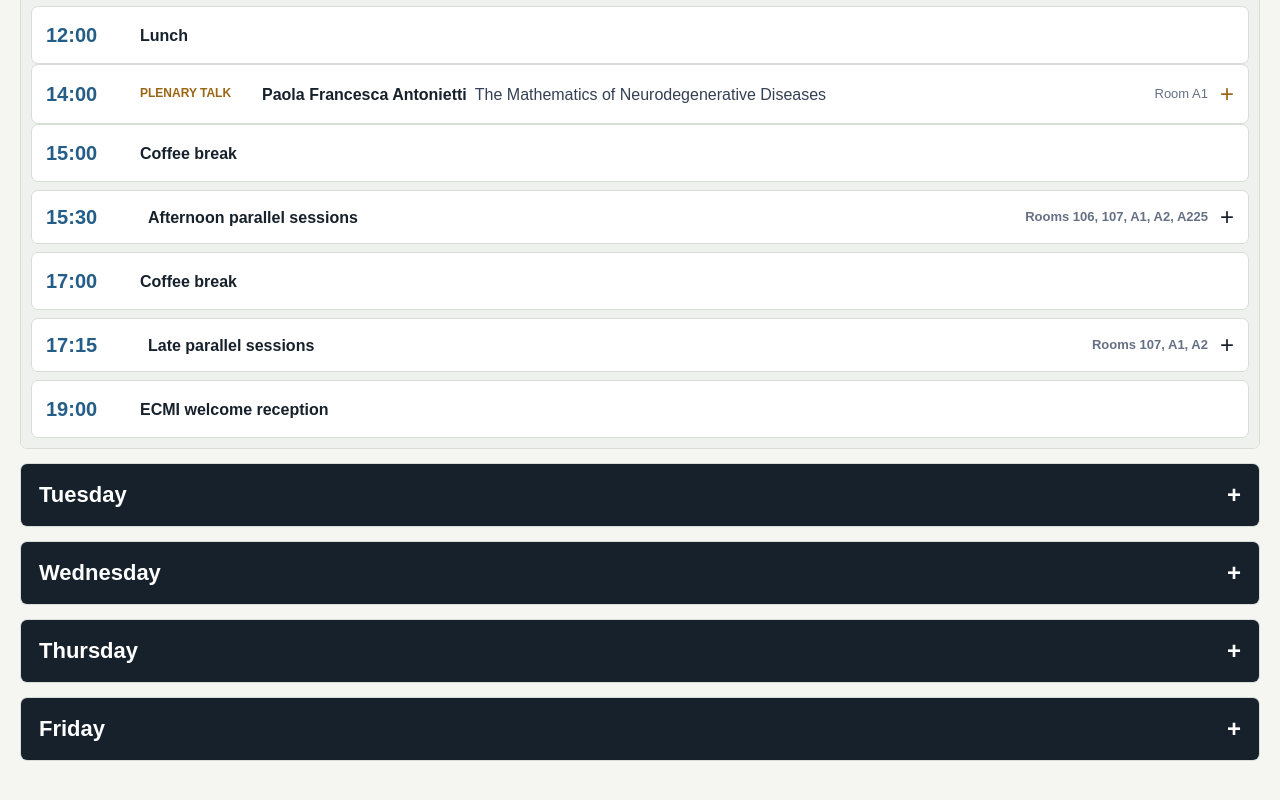
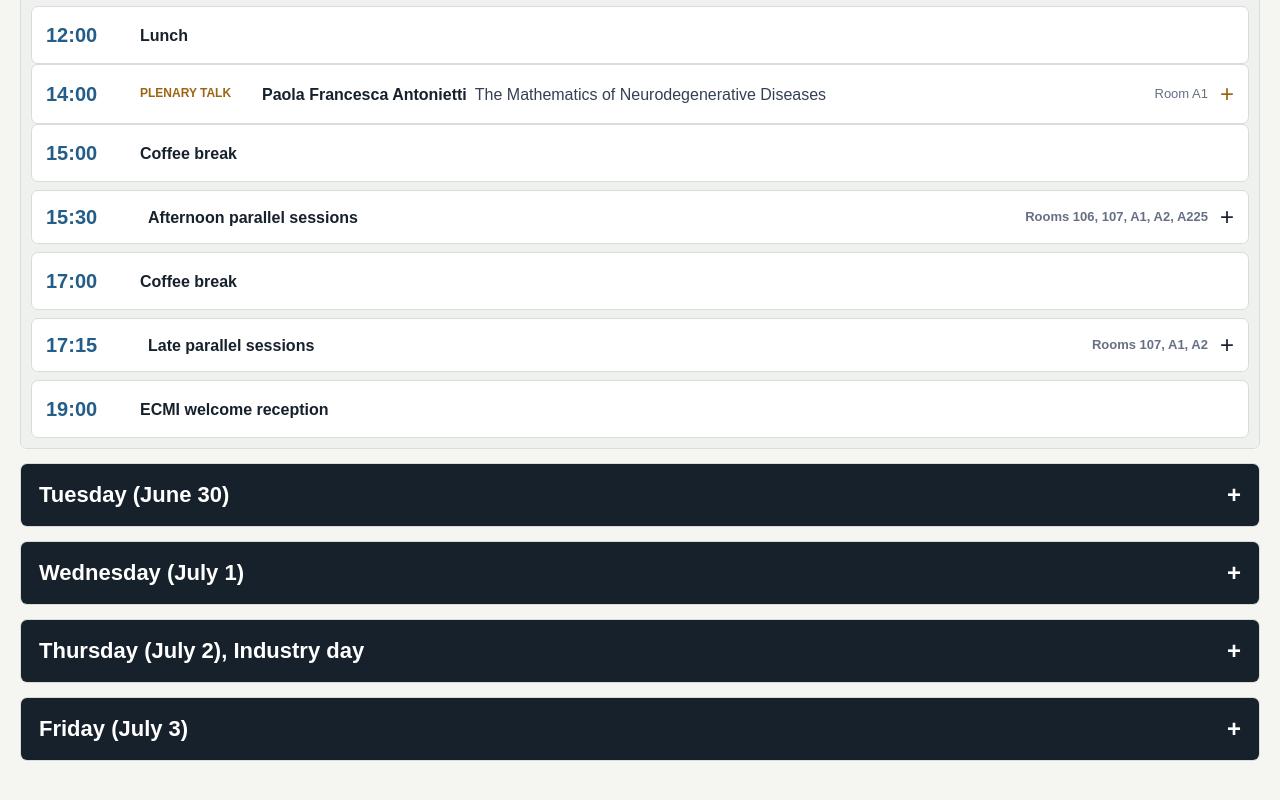
Before and after one commit to audrkaba/ecmi2026-programme, a plain HTML site: page index.html in a window 1280 px wide. Shown: the part 554-1354 px from the top of the page. Drawn offline with Linux system fonts and the light colour scheme.

Commit message:
Add conference dates to day headings

```diff
--- a/index.html
+++ b/index.html
@@ -317,6 +317,13 @@
       if (fullName) row.chair = fullName;
     });
     const dayOrder = ['Monday','Tuesday','Wednesday','Thursday','Friday'];
+    const dayLabels = {
+      Monday: 'Monday (June 29)',
+      Tuesday: 'Tuesday (June 30)',
+      Wednesday: 'Wednesday (July 1)',
+      Thursday: 'Thursday (July 2), Industry day',
+      Friday: 'Friday (July 3)'
+    };
     const conferenceDates = {
       Monday: '2026-06-29',
       Tuesday: '2026-06-30',
@@ -582,7 +589,7 @@
           </details>`;
         }).join('');
         return `<details class="day-accordion" ${query || dayIndex === 0 ? 'open' : ''}>
-          <summary class="day-summary"><span>${esc(day)}</span></summary>
+          <summary class="day-summary"><span>${esc(dayLabels[day] || day)}</span></summary>
           <div class="day-content">${times}</div>
         </details>`;
       }).join('');
```
